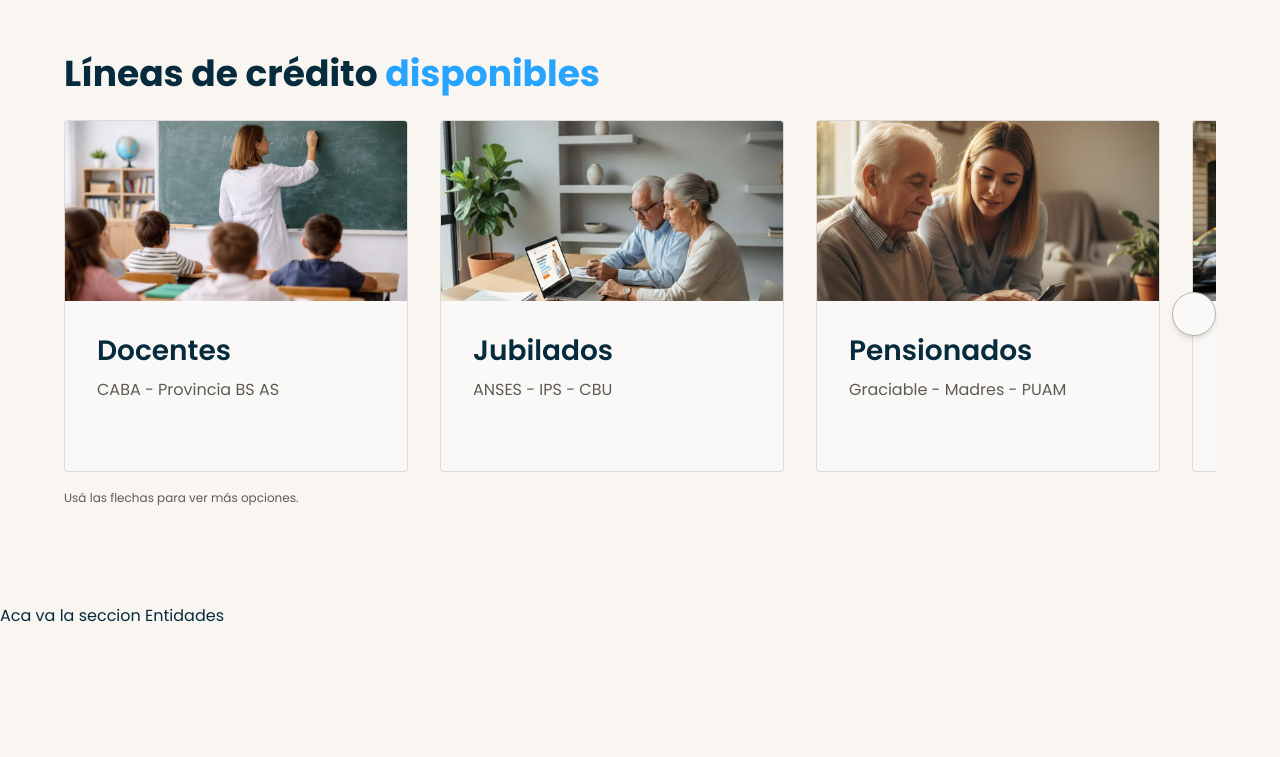
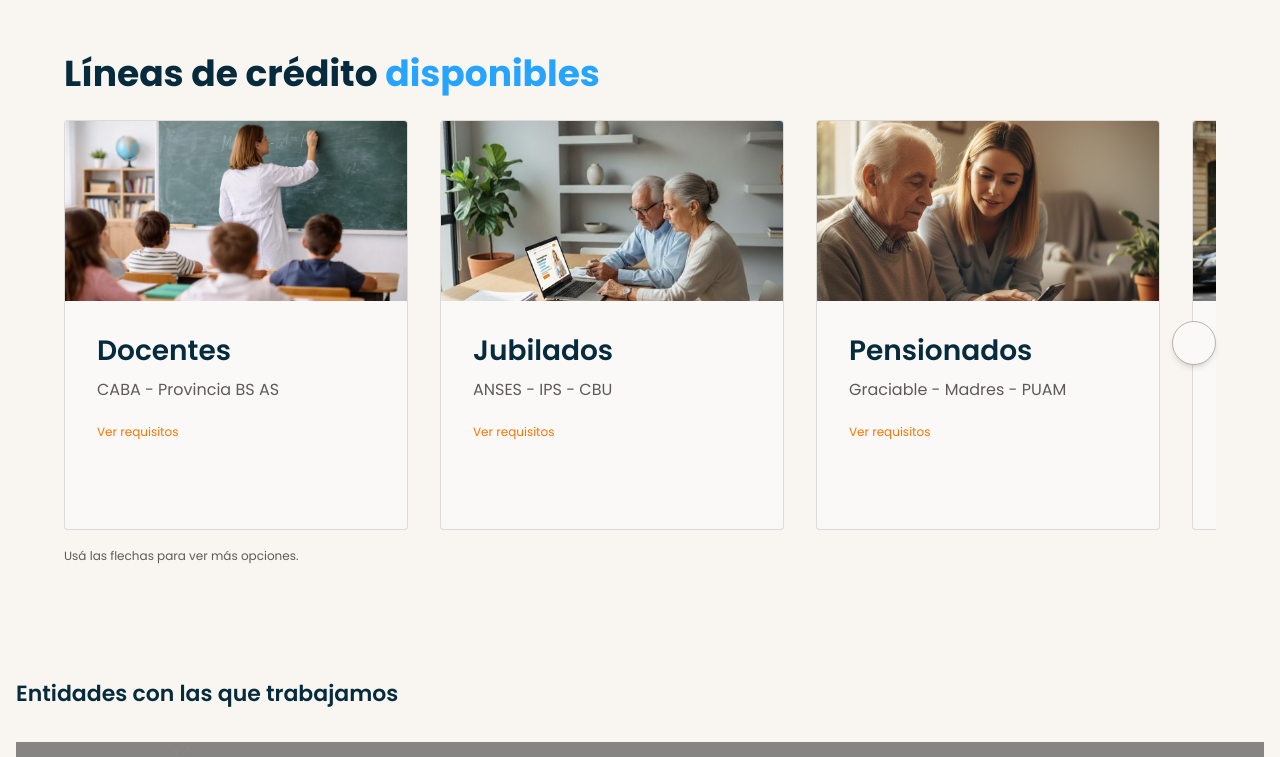
Before and after one commit to MarielDtt/Dinexa, a Next.js app: page / in a window 1280 px wide. Shown: the part 800-1557 px from the top of the page. Built offline with nearby package versions, Linux system fonts and the light colour scheme; some icons are missing; what @mui/material-nextjs would draw is missing.

Commit message:
feat(creditos): desktop card expands to show requisitos (hide image + internal scroll)

```diff
--- a/app/components/sections/Creditos.tsx
+++ b/app/components/sections/Creditos.tsx
@@ -145,7 +145,7 @@ export default function Creditos() {
           Líneas de crédito <span className="text-accent-blue">disponibles</span>
         </h1>
 
-        {/* ================= MOBILE ================= */}
+        {/* ================= MOBILE (NO TOCAR) ================= */}
         <div className="lg:hidden">
           <div className="flex flex-col gap-4 w-full">
             {lineasCredito.map((item) => {
@@ -207,6 +207,18 @@ export default function Creditos() {
         .modal-scroll::-webkit-scrollbar-track {
           background: transparent;
         }
+
+        /* Scrollbar naranja para requisitos en desktop (vertical) */
+        .card-req-scroll::-webkit-scrollbar {
+          width: 4px;
+        }
+        .card-req-scroll::-webkit-scrollbar-thumb {
+          background: rgba(249, 116, 4, 0.55);
+          border-radius: 999px;
+        }
+        .card-req-scroll::-webkit-scrollbar-track {
+          background: transparent;
+        }
       `}</style>
     </section>
   );
@@ -216,6 +228,8 @@ function DesktopSlider({ items }: { items: typeof lineasCredito }) {
   const scrollerRef = useRef<HTMLDivElement | null>(null);
   const [canLeft, setCanLeft] = useState(false);
   const [canRight, setCanRight] = useState(false);
+
+  const [openId, setOpenId] = useState<number | null>(null);
 
   const updateArrows = () => {
     const el = scrollerRef.current;
@@ -256,6 +270,8 @@ function DesktopSlider({ items }: { items: typeof lineasCredito }) {
     el.scrollBy({ left: dir === "left" ? -amount : amount, behavior: "smooth" });
   };
 
+  const toggle = (id: number) => setOpenId((prev) => (prev === id ? null : id));
+
   return (
     <div className="relative">
       {canLeft && (
@@ -283,18 +299,27 @@ function DesktopSlider({ items }: { items: typeof lineasCredito }) {
         className="flex w-full gap-8 overflow-x-auto pb-2 scrollbar-hide pr-14"
         style={{ scrollBehavior: "smooth" }}
       >
-        {items.map((item) => (
-          <a
-            key={item.id}
-            href={item.href}
-            data-slide-card="true"
-            className="min-w-[calc((100%-64px)/3)] active:scale-[0.98] transition-transform"
-          >
+        {items.map((item) => {
+          const isOpen = openId === item.id;
+
+          return (
+            <div key={item.id} data-slide-card="true" className="min-w-[calc((100%-64px)/3)]">
               <Paper
                 variant="outlined"
-              className="h-full bg-card-surface border border-border-soft rounded-none overflow-hidden hover:shadow-hero transition-shadow"
+                className="h-[410px] bg-card-surface border border-border-soft rounded-none overflow-hidden hover:shadow-hero transition-shadow"
               >
-              <div className="relative h-[180px] w-full">
+                <div
+                  role="button"
+                  tabIndex={0}
+                  onClick={() => toggle(item.id)}
+                  onKeyDown={(e) => {
+                    if (e.key === "Enter" || e.key === " ") toggle(item.id);
+                  }}
+                  className="h-full outline-none"
+                >
+                  {/* IMAGEN: se oculta cuando está abierto */}
+                  {!isOpen && (
+                    <div className="relative h-[180px] w-full transition-all duration-200">
                       <Image
                         src={item.image}
                         alt={item.title}
@@ -304,26 +329,63 @@ function DesktopSlider({ items }: { items: typeof lineasCredito }) {
                         priority={item.id === 1}
                       />
                     </div>
+                  )}
 
-              <div className="p-8">
+                  {/* BODY: cuando abre, ocupa todo el alto */}
+                  <div className={["p-8 flex flex-col", isOpen ? "h-[410px]" : "h-[230px]"].join(" ")}>
+                    {/* Header */}
                     <div className="flex items-start justify-between gap-4">
                       <div className="flex flex-col">
                         <span className="text-heading-1 text-text-primary">{item.title}</span>
                         <span className="text-body text-text-secondary mt-2">{item.subtitle}</span>
                       </div>
 
-                  <ArrowForwardIosIcon className="text-accent-orange" sx={{ fontSize: 18 }} />
+                      <ArrowForwardIosIcon
+                        className="text-accent-orange transition-transform"
+                        sx={{ fontSize: 18, transform: isOpen ? "rotate(90deg)" : "rotate(0deg)" }}
+                      />
+                    </div>
+
+                    {/* Hint */}
+                    <div className="mt-4">
+                      <span className="text-small-sm text-accent-orange">
+                        {isOpen ? "Ocultar requisitos" : "Ver requisitos"}
+                      </span>
+                    </div>
+
+                    {/* Panel con scroll interno real */}
+                    {isOpen && (
+                      <div className="mt-4 border-t border-border-soft pt-4 flex flex-col flex-1 min-h-0">
+                        <p className="text-body-bold text-text-primary">REQUISITOS</p>
+
+                        <div className="mt-3 flex-1 min-h-0 overflow-y-auto pr-2 card-req-scroll">
+                          <ul className="space-y-3">
+                            {item.requirements.map((req, idx) => (
+                              <li key={idx} className="flex gap-3 text-body text-text-secondary">
+                                <span className="mt-[0.55rem] h-2 w-2 rounded-full bg-accent-orange shrink-0" />
+                                <span>{req}</span>
+                              </li>
+                            ))}
+                          </ul>
+                        </div>
+                      </div>
+                    )}
+
+                    <div className="mt-auto" />
                   </div>
                 </div>
               </Paper>
-          </a>
-        ))}
+            </div>
+          );
+        })}
       </div>
 
       <p className="mt-2 text-small-sm text-text-secondary">Usá las flechas para ver más opciones.</p>
     </div>
   );
 }
+
+/* ================= MOBILE MODAL (NO TOCAR) ================= */
 
 function CreditLineModal({
   open,
@@ -363,7 +425,6 @@ function CreditLineModal({
 
   return (
     <div className="fixed inset-0 z-[999] flex items-start justify-center pt-16 px-4" role="dialog" aria-modal="true">
-      {/* overlay */}
       <button
         type="button"
         aria-label="Cerrar"
@@ -371,9 +432,7 @@ function CreditLineModal({
         className="absolute inset-0 bg-text-primary/60"
       />
 
-      {/* modal */}
       <div className="relative w-[355px] h-[410px] rounded-[8px] opacity-95 bg-text-primary overflow-hidden">
-        {/* header */}
         <div className="px-6 pt-6 pb-4 relative">
           <button
             type="button"
@@ -388,13 +447,8 @@ function CreditLineModal({
           <p className="text-body text-text-inverse mt-2">{line.subtitle}</p>
         </div>
 
-        {/* scroll area */}
         <div className="relative px-6">
-          <div
-            ref={scrollRef}
-            onScroll={computeHint}
-            className="h-[250px] overflow-y-auto pr-2 modal-scroll"
-          >
+          <div ref={scrollRef} onScroll={computeHint} className="h-[250px] overflow-y-auto pr-2 modal-scroll">
             <p className="text-body-bold text-text-inverse mt-4">REQUISITOS</p>
 
             <ul className="mt-4 space-y-4 pb-16">
@@ -406,18 +460,14 @@ function CreditLineModal({
               ))}
             </ul>
 
-            {/* Hint sutil: aparece solo si hay scroll */}
             {showHint && (
               <div className="pb-2">
-                <p className="text-small-sm text-text-inverse/70 text-center">
-                  Deslizá para ver más ↓
-                </p>
+                <p className="text-small-sm text-text-inverse/70 text-center">Deslizá para ver más ↓</p>
               </div>
             )}
           </div>
         </div>
 
-        {/* footer sticky */}
         <div className="absolute bottom-0 left-0 right-0 px-6 pb-8 pt-4 flex justify-center bg-text-primary">
           <Button disabled className="w-full max-w-[240px]">
             Iniciar chat
--- a/app/page.tsx
+++ b/app/page.tsx
@@ -1,5 +1,6 @@
 
 import Creditos from "./components/sections/Creditos";
+import Entidades from "./components/sections/Entidades";
 import Hero from "./components/sections/Hero";
 
 export default function Home() {
@@ -14,7 +15,7 @@ export default function Home() {
       </section>
 
       <section id="entidades" className=" min-h-150">
-        Aca va la seccion Entidades
+       <Entidades />
       </section>
 
       <section id="pasos" className=" min-h-150">
```
Also changed, not shown: 1 other file (tests, documents, lock files or other folders). Lines whose indentation alone changed are shown as unchanged.
